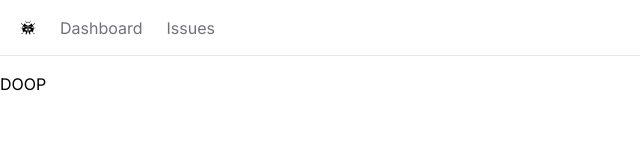
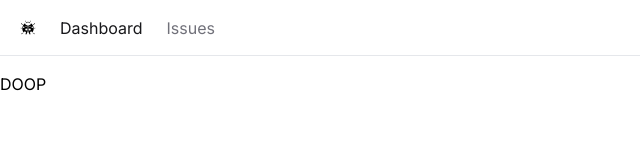
Before and after one commit to brucette/issue-tracker, a Next.js app: page / in a window 1280 px wide. Shown: the top 160 px of the page, without its empty margins (0-640 px from the left). Built offline with nearby package versions, Linux system fonts and the light colour scheme.

Commit message:
Style active link in the nav bar

```diff
--- a/app/NavBar.tsx
+++ b/app/NavBar.tsx
@@ -1,9 +1,12 @@
+'use client'
 import classnames from 'classnames';
 import Link from 'next/link';
 import { usePathname } from 'next/navigation';
 import { GiLadybug } from 'react-icons/gi';
 
 const NavBar = () => {
+
+  const currentPath = usePathname();
 
   const links = [
     {label: 'Dashboard', href: '/'},
@@ -20,7 +23,11 @@ const NavBar = () => {
               <Link
                 key={link.href}
                 href={link.href}
-                className='text-zinc-500 hover:text-zinc-800 transition-colors'>
+                className = {classnames({
+                    'text-zinc-900': currentPath === link.href,
+                    'text-zinc-500': currentPath !== link.href,
+                    'hover:text-zinc-800 transition-colors': true
+                })}>
                     {link.label}
               </Link>)}
         </ul>
```
